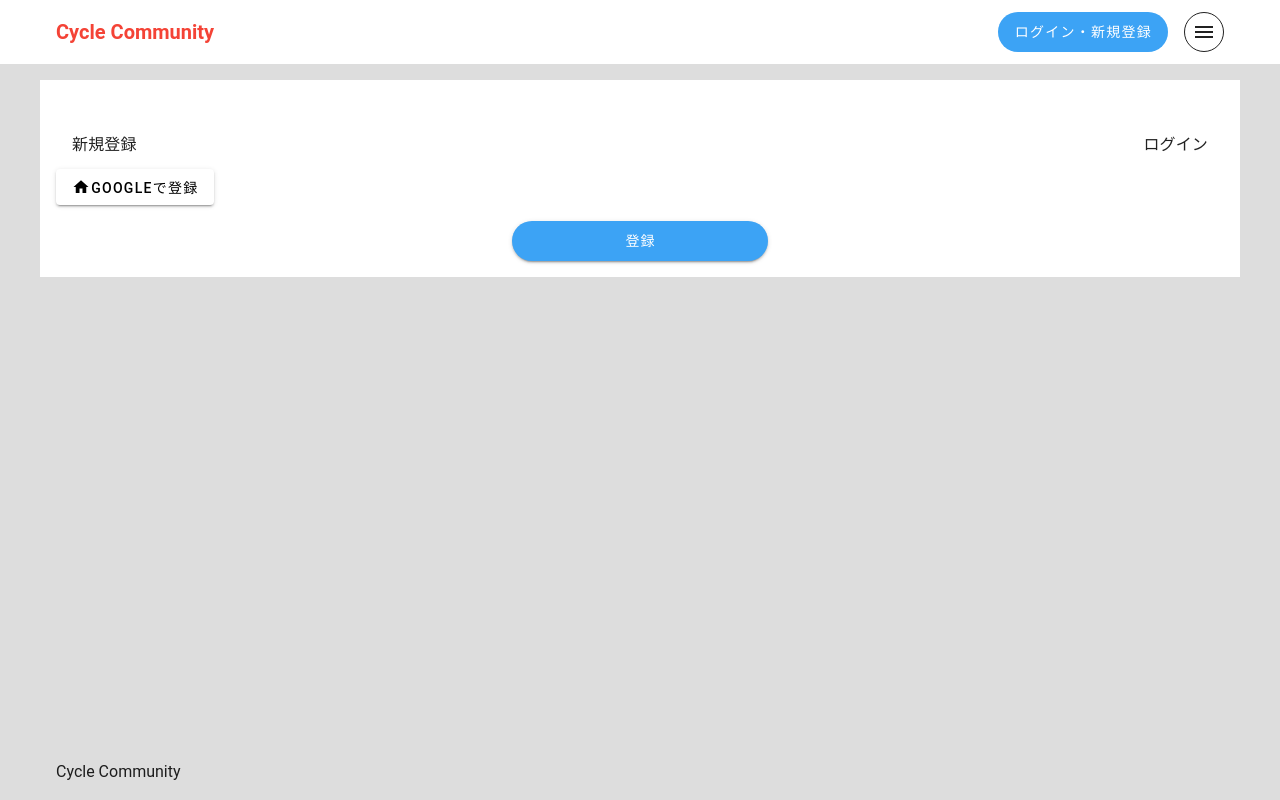
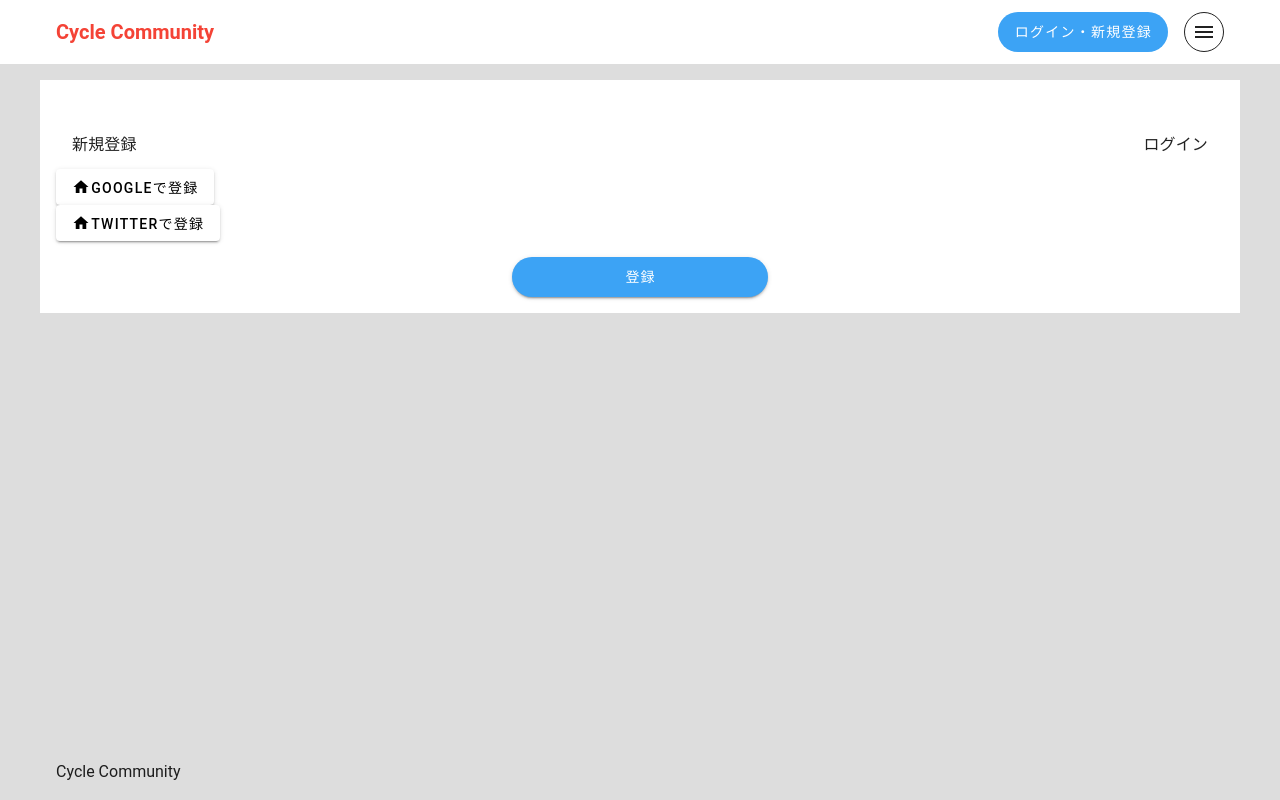
Before and after one commit to bduha184/portfolio, a Nuxt app in the folder frontend/: page /login in a window 1280 px wide. Built offline with nearby package versions, Linux system fonts and the light colour scheme.

Commit message:
login追加

```diff
--- a/frontend/pages/login.vue
+++ b/frontend/pages/login.vue
@@ -20,7 +20,12 @@
               <v-icon :icon="Icons.HOME"/>
             Googleで登録
           </v-btn>
-
+          <v-btn
+            class="d-block"
+          >
+              <v-icon :icon="Icons.HOME"/>
+            Twitterで登録
+          </v-btn>
         </div>
       <v-form>
         <Btn
```
